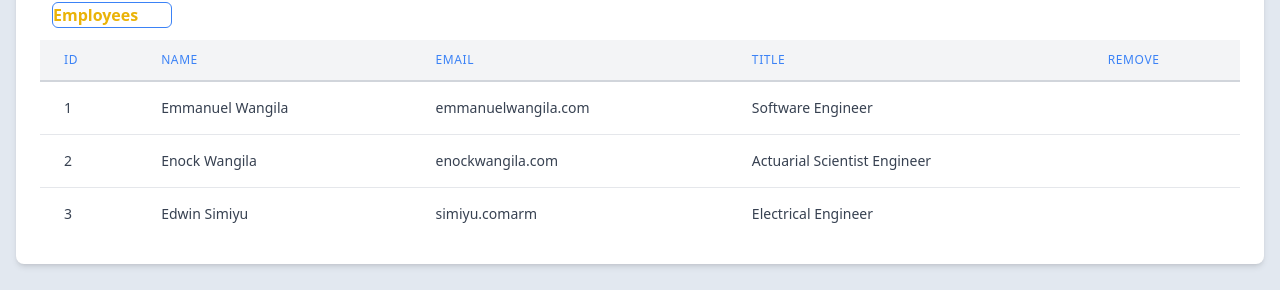
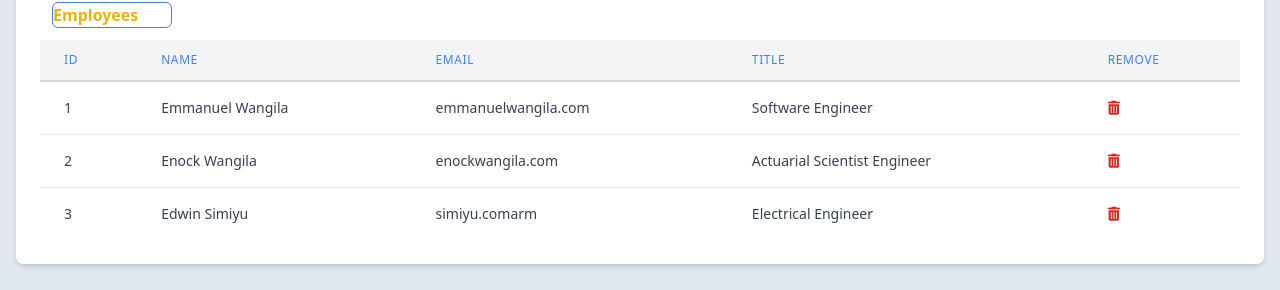
Before and after one commit to emmanuelwangila/employeemgt, an Angular app: page / in a window 1280 px wide. Shown: the part 158-448 px from the top of the page. Built offline with nearby package versions, Linux system fonts and the light colour scheme; no server answers.

Commit message:
column for deleting an employee..

```diff
--- a/src/app/app.component.html
+++ b/src/app/app.component.html
@@ -81,6 +81,13 @@
               >
                 Software Engineer
               </td>
+              <td
+                class="px-6 py-4 whitespace-no-wrap text-sm leading-5 text-gray-700"
+              >
+                <button class="text-red-600 hover:text-red-800">
+                  <i class="fas fa-trash-alt"></i>
+                </button>
+              </td>
             </tr>
             <tr>
               <td
@@ -102,6 +109,13 @@
                 class="px-6 py-4 whitespace-no-wrap text-sm leading-5 text-gray-700"
               >
                 Actuarial Scientist Engineer
+              </td>
+              <td
+                class="px-6 py-4 whitespace-no-wrap text-sm leading-5 text-gray-700"
+              >
+                <button class="text-red-600 hover:text-red-800">
+                  <i class="fas fa-trash-alt"></i>
+                </button>
               </td>
             </tr>
             <tr>
@@ -125,6 +139,13 @@
               >
                 Electrical Engineer
               </td>
+              <td
+                class="px-6 py-4 whitespace-no-wrap text-sm leading-5 text-gray-700"
+              >
+                <button class="text-red-600 hover:text-red-800">
+                  <i class="fas fa-trash-alt"></i>
+                </button>
+              </td>
             </tr>
           </tbody>
         </table>
```
